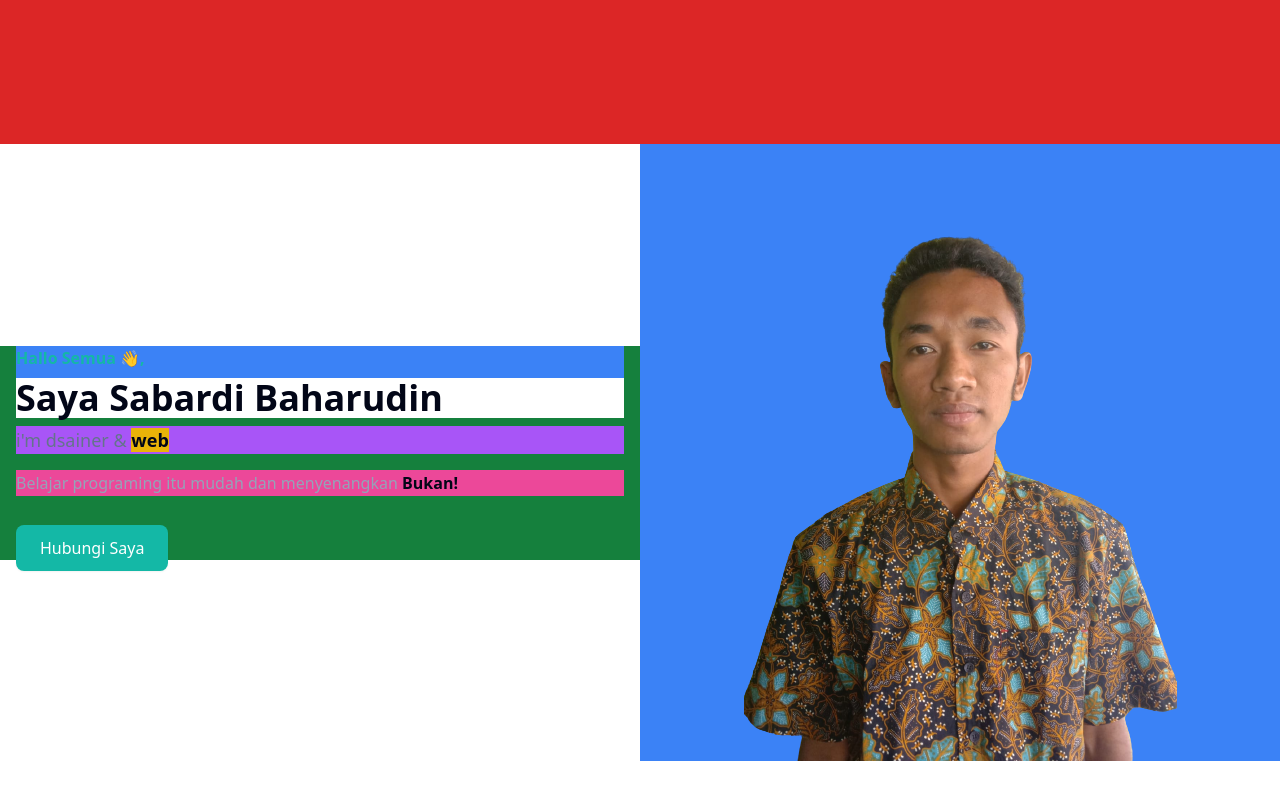
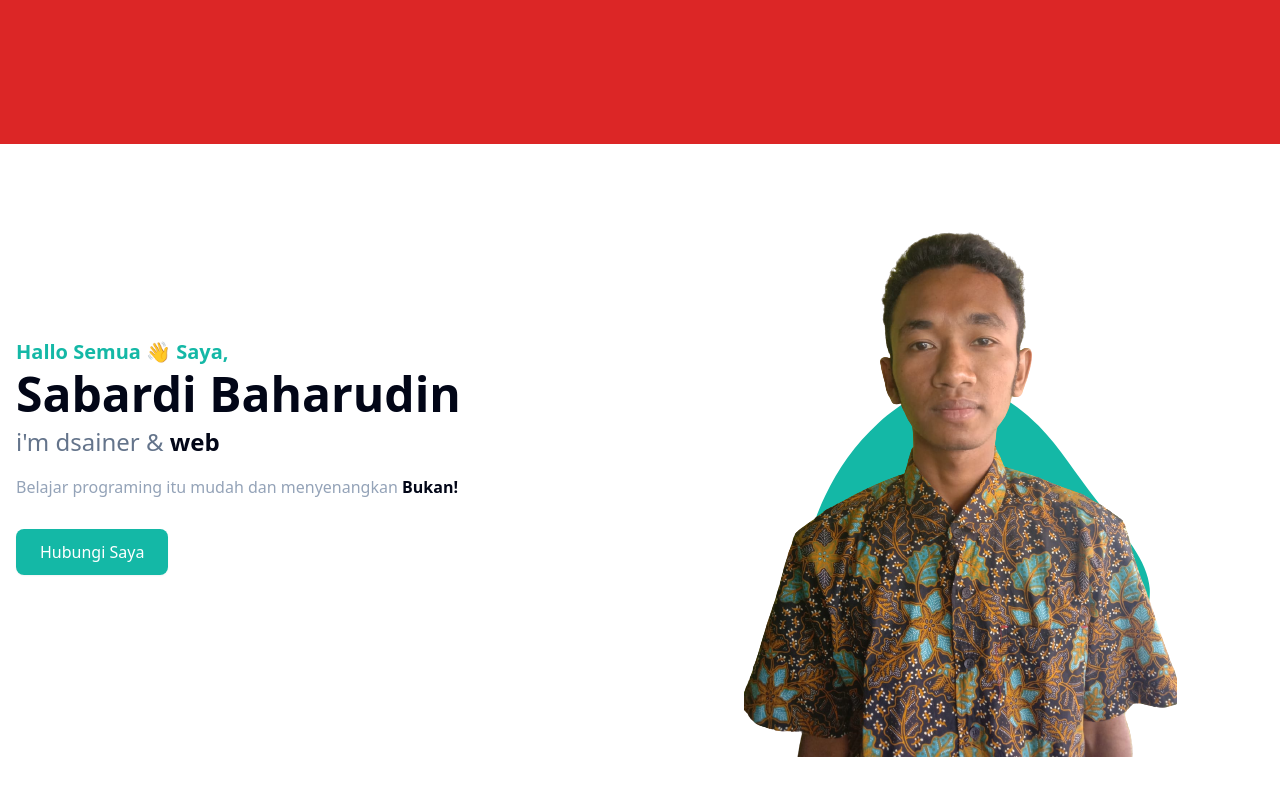
Before and after one commit to Sabardi/Web-portfolio-tailwin, a website: page src/index.html in a window 1280 px wide. Drawn offline with Linux system fonts and the light colour scheme.

Commit message:
menghapus warna bg sebelum nya

```diff
--- a/src/index.html
+++ b/src/index.html
@@ -13,23 +13,23 @@
    <section class="bg-red-600 pt-36"></section>
    <div class="container">
     <div class="flex flex-wrap">
-        <div class="w-full bg-green-700 self-center px-4 lg:w-1/2">
-            <h1 class="bg-blue-500 text-base font-semibold text-primary">Hallo Semua 👋,
-                <span class="bg-white block mt-2 text-4xl font-bold text-black">Saya Sabardi Baharudin</span></h1>
-            <h2 class="bg-purple-500 mt-2 font-medium mb-4 text-lg text-slate-500">i'm dsainer &
-                <span class="bg-yellow-500 font-bold text-black ">web</span>
+        <div class="w-full self-center px-4 lg:w-1/2">
+            <h1 class="text-base font-semibold text-primary md:text-xl">Hallo Semua 👋 Saya,
+                <span class="block mt-1 text-4xl font-bold text-black lg:text-5xl">Sabardi Baharudin</span></h1>
+            <h2 class=" mt-2 font-medium mb-4 text-lg text-slate-500 lg:text-2xl">i'm dsainer &
+                <span class="font-bold text-black ">web</span>
             </h2>
-            <p class="bg-pink-500 text-slate-400 font-medium mb-10 leading-relaxed"> Belajar programing itu mudah dan menyenangkan
+            <p class="text-slate-400 font-medium mb-10 leading-relaxed"> Belajar programing itu mudah dan menyenangkan
                 <span class="font-bold text-black capitalize ">bukan!</span></p>
                 <a href="#" class="px-6 py-3 bg-primary rounded-lg shadow-sm text-white hover:opacity-80 duration-500 ease-in-out
                  active:hover:text-black active:hover:bg-white active:hover:ring-1 ring-black ">Hubungi Saya</a>
         </div>
         <!-- foto -->
-        <div class="bg-blue-500 w-full self-end px-4 lg:w-1/2">
-            <div class="mt-10 relative">
+        <div class="w-full self-end px-4 lg:w-1/2">
+            <div class="mt-10 relative lg:mt-9 lg:right-0">
                 <img src="img/foto ku.png" alt="Sabardi" class="max-w-full mx-auto">
 
-                <span class="absolute bottom-0 -z-10 left-1/2 -translate-x-1/2">
+                <span class="absolute bottom-0 -z-10 left-1/2 -translate-x-1/2 md:scale-110">
                 <svg width="400" height="400" viewBox="0 0 200 200" xmlns="http://www.w3.org/2000/svg">
                     <path fill="#14b8a6" d="M32.6,-54.1C41.5,-45,47.5,-34.7,56.5,-23.3C65.5,-12,77.5,0.4,78.4,13C79.3,25.6,69.1,38.3,57.9,48.9C46.7,59.4,34.6,67.9,20.5,73.9C6.4,80,-9.6,83.7,
                     -20.1,76.8C-30.6,69.9,-35.5,52.5,-42.5,39.5C-49.5,26.6,-58.6,18.2,-61.5,7.9C-64.4,-2.3,-61,
```
Also changed, not shown: dist/styl.css.
